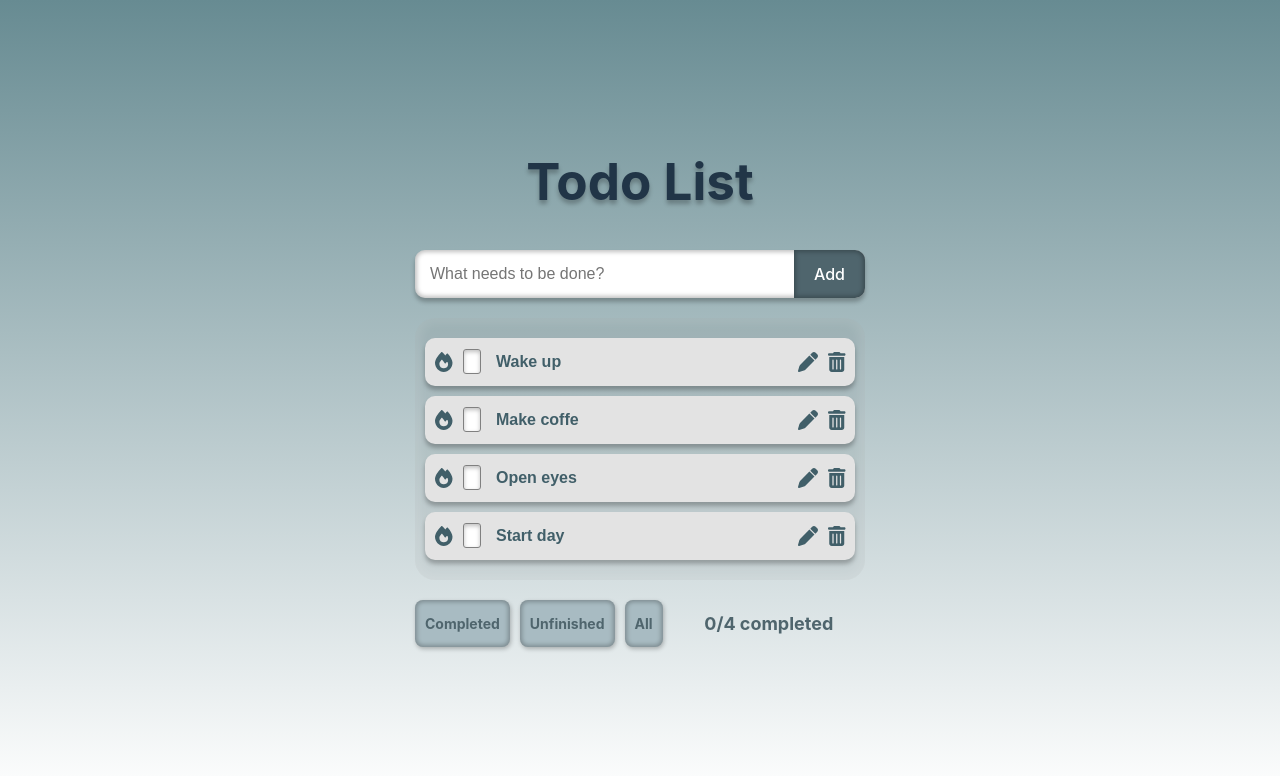
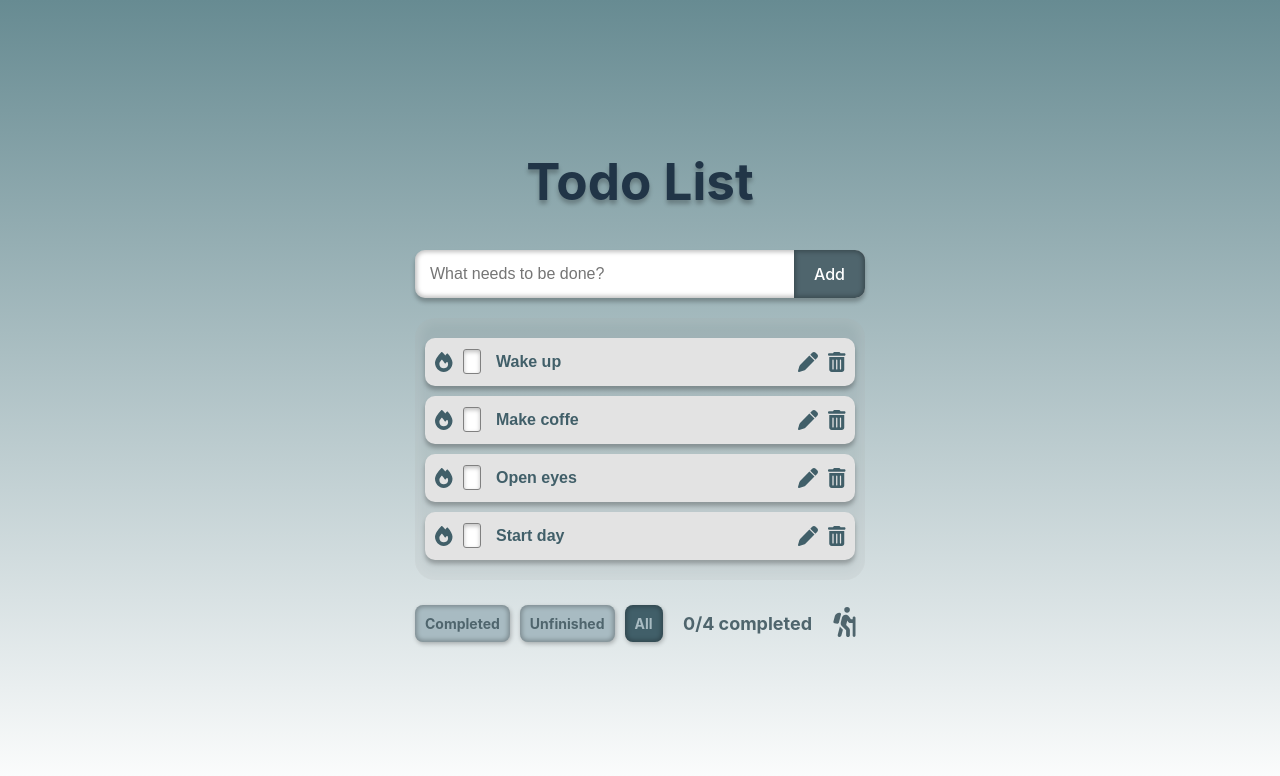
Before and after one commit to LillaBlond/Todo-list, a React (Vite) app: page / in a window 1280 px wide. Shown: the top 776 px of the page. Built offline with nearby package versions, Linux system fonts and the light colour scheme.

Commit message:
can't add empty tasks, added progress icons, showing which filter is active

```diff
--- a/src/CSS/FilterTaskList.css
+++ b/src/CSS/FilterTaskList.css
@@ -2,8 +2,6 @@
 #filter button,
 #filter button:focus
 {
-    background-color: var(--lightBlue);
-    color: var(--slategrey);
     font-weight: bold;
     padding: 10px;
     font-size: 14px;
@@ -12,6 +10,15 @@
     box-shadow: 1px 2px 4px 0px rgba(0, 0, 0, 0.25), inset 0 0 4px 2px rgba(0, 0, 0, 0.25);
 }
 
+.inactive{
+    background-color: var(--lightBlue);
+    color: var(--slategrey);
+}
+
+.active{
+    background-color: var(--darkBlue);
+    color: var(--lightBlue);
+}
 
 #filter button:hover
 {
@@ -38,5 +45,12 @@
 
 #filter{
     display: flex;
+    align-items: center;
     gap: 10px;
 }
+
+.progress-icon{
+    color: var(--slategrey);
+    font-size: 30px;
+    padding-right: 10px;
+}
--- a/src/CSS/Global.css
+++ b/src/CSS/Global.css
@@ -13,6 +13,6 @@
     --darkBlue: #415f69;
     --greyBlue: #495e6e;
     --charcoal: #151515;
-    --errorRed: #FF0000;
+    --errorRed: #e80000;
     --boxShadow: 0 4px 4px rgba(0, 0, 0, 0.25);
 }
--- a/src/CSS/TaskItem.css
+++ b/src/CSS/TaskItem.css
@@ -48,7 +48,8 @@
 }
 .taskItem input[type=text].active{
   background-color: rgb(255, 255, 255);
-  box-shadow: 0 0px 4px rgba(0, 0, 0, 0.25);
+  border-radius: 5px;
+  box-shadow: 0 0px 4px rgba(0, 0, 0, 0.5);
 }
 
 .taskItem input[type=checkbox]{
--- a/src/components/AddTask.tsx
+++ b/src/components/AddTask.tsx
@@ -9,6 +9,7 @@ interface IAddTaskProps{
 export function AddTask(props: IAddTaskProps){
     const [inputValue, setInputValue] = useState("")
     const [isMaxLength, setIsMaxLength] = useState(false);
+    const [isEmpty, setIsEmpty] = useState(false);
 
     function handleChange(e: ChangeEvent<HTMLInputElement>){
         if(e.target.value.length === e.target.maxLength){
@@ -16,19 +17,26 @@ export function AddTask(props: IAddTaskProps){
         } else {
             setIsMaxLength(false);
             setInputValue(e.target.value);
+            setIsEmpty(false);
         }
     }
 
 
     function handleSubmit(e: FormEvent){
         e.preventDefault();
-        props.addTask(inputValue);
-        setInputValue("");
+        if(inputValue === ""){
+            setIsEmpty(true)
+        } else {
+            props.addTask(inputValue);
+            setInputValue("");
+            setIsEmpty(false);
+        }
     }
 
     return <form id="addTask-wrapper">
         <input type="text" name="addTask" onChange={handleChange} value={inputValue} placeholder="What needs to be done?" maxLength={60}/>
         <button type="submit" onClick={handleSubmit}>Add</button>
         {isMaxLength && <p id="error-message">A task can max be 60 characters. <br />Try breaking your task down into smaller tasks</p>}
+        {isEmpty && <p id="error-message">A task can not be empty. Why would you add an empty task?</p>}
     </form>
 }
--- a/src/components/FilterTaskList.tsx
+++ b/src/components/FilterTaskList.tsx
@@ -1,25 +1,32 @@
 import "../css/Global.css"
 import "../css/FilterTaskList.css";
-import { Task } from "../models/Task";
+import { FontAwesomeIcon } from "@fortawesome/react-fontawesome";
+import { faPersonHiking, faTrophy, faThumbsUp} from "@fortawesome/free-solid-svg-icons"
 
 interface IFilterTaskListProps {
     addFilter: (filter: string) => void;
-    taskList: Task[];
+    progress: {
+        total: number;
+        completed: number;
+        progress: number;
+    }
+    filter: string;
 }
 
-export function FilterTaskList({addFilter, taskList}: IFilterTaskListProps){
+export function FilterTaskList({addFilter, progress, filter}: IFilterTaskListProps){
 
-    const data ={
-        total: taskList.length,
-        completed: taskList.filter((task)=> task.isDone).length
-
-    }
 
     return <section id="filter">
-        <button type="button" onClick={() => addFilter("completed")}>Completed</button>
-        <button type="button" onClick={() => addFilter("unfinished")}>Unfinished</button>
-        <button type="button" onClick={() => addFilter("all")}>All</button>
-        <div id="progress">{data.completed + "/" + data.total + " completed"}
+        <button id="completed-btn" type="button" className={(filter === "completed") ? "active" : "inactive"} onClick={() => addFilter("completed")}>Completed</button>
+        <button id="unfinished-btn" type="button" className={(filter === "unfinished") ? "active" : "inactive"} onClick={() => addFilter("unfinished")}>Unfinished</button>
+        <button id="all-btn" type="button" className={(filter === "all") ? "active" : "inactive"} onClick={() => addFilter("all")}>All</button>
+        <div id="progress">{progress.completed + "/" + progress.total + " completed"}
+        </div>
+        <div>
+        {progress.progress === 1 && <FontAwesomeIcon className="progress-icon" icon={faPersonHiking} />}
+        {progress.progress === 2 &&  <FontAwesomeIcon className="progress-icon" icon={faThumbsUp} />}
+        {progress.progress === 3 &&  <FontAwesomeIcon className="progress-icon" icon={faTrophy} />}
+
         </div>
     </section>
 }
--- a/src/components/TaskItem.tsx
+++ b/src/components/TaskItem.tsx
@@ -12,13 +12,14 @@ interface ITaskItemProps{
     updateTask: (id: number, value: string, status: boolean) => void;
 }
 
-
 export function TaskItem({id, content, status, removeItem, updateTask}: ITaskItemProps){
     const [isDone, setIsDone] = useState<boolean>(status);
     const [isActive, setIsActive] = useState<boolean>(false);
     const [inputValue, setInputValue] = useState(content);
     const [tempValue, setTempValue] = useState("");
     const [isMaxLength, setIsMaxLength] = useState(false);
+    const [isEmpty, setIsEmpty] = useState(false);
+    const [showError, setShowError] = useState(false);
 
     function setProgressStatus(){
         const tempStatus = isDone ? false : true;
@@ -32,11 +33,16 @@ export function TaskItem({id, content, status, removeItem, updateTask}: ITaskIte
     }
 
     function handleChange(e: ChangeEvent<HTMLInputElement>){
-
+       console.log(e.target.value.length)
         if(e.target.value.length === e.target.maxLength){
             setIsMaxLength(true);
+        } else if(e.target.value.length === 0){
+            setIsEmpty(true);
+            setInputValue(e.target.value);
         } else {
+            setShowError(false);
             setIsMaxLength(false);
+            setIsEmpty(false);
             setInputValue(e.target.value);
         }
     }
@@ -44,19 +50,27 @@ export function TaskItem({id, content, status, removeItem, updateTask}: ITaskIte
     function cancelChange(){
         setInputValue(tempValue);
         setIsMaxLength(false);
+        setIsEmpty(false);
+        setShowError(false);
         changeActiveStatus();
     }
 
     function saveChange(){
-        updateTask(id, inputValue, isDone);
-        changeActiveStatus();
-        setIsMaxLength(false);
+        if(!isEmpty){
+            updateTask(id, inputValue, isDone);
+            changeActiveStatus();
+            setIsMaxLength(false);
+            setShowError(false);
+        } else {
+            setShowError(true);
+        }
     }
 
     return <li key={id} className={"taskItem" + " " +(isDone ? "done" : "")}>
         {!isDone && <FontAwesomeIcon className="icon" icon={faFire} />}
         <input type="checkbox" name="checkbox" onClick={setProgressStatus} disabled={isActive ? true : false} defaultChecked={isDone ? true : false}/>
-        {isMaxLength && <p class="task-item-error">Max 60 characters</p>}
+        {isMaxLength && <p className="task-item-error">Max 60 characters</p>}
+        {showError && <p className="task-item-error">A task can not be empty. Just remove it instead.</p>}
         <input type="text" className={(isDone ? "done" : "") + " " +(isActive && "active")} value={inputValue} onChange={handleChange} disabled={isActive ? false : true} maxLength={60}/>
         {!isDone && <FontAwesomeIcon className="icon" icon={isActive ? faFloppyDisk: faPen} onClick={ () => isActive ? saveChange() : changeActiveStatus()}/>}
         <FontAwesomeIcon className="icon" icon={isActive ? faXmark: faTrashCan} onClick={() => { !isActive ? removeItem(id) : cancelChange()} } />
--- a/src/components/TodoList.tsx
+++ b/src/components/TodoList.tsx
@@ -13,6 +13,25 @@ export function TodoList(){
       const savedTaskList = JSON.parse(localStorage.getItem("savedTaskList")|| everyDayItems);
       const [tempTaskList, setTempTaskList] = useState<Task[]>(savedTaskList);
       const [filter, setFilter] = useState<string>("all");
+      const progress = calculateProgress();
+
+
+      function calculateProgress(){
+        const totalTasks = tempTaskList.length;
+        const completedTasks = tempTaskList.filter((task:Task)=> task.isDone).length;
+        const progress = Math.round((tempTaskList.filter((task:Task)=> task.isDone).length / (savedTaskList.length) * 100));
+        let progressLevel: number;
+
+        if(progress < 30){
+            progressLevel = 1;
+        } else if(progress < 90){
+            progressLevel = 2;
+        } else progressLevel = 3
+
+        return {total: totalTasks, completed: completedTasks, progress: progressLevel}
+      }
+
+
 
       function addTask(task: string){
           setTempTaskList([...tempTaskList, new Task(getNewId(), task, false)]);
@@ -45,6 +64,6 @@ export function TodoList(){
         <h1>Todo List</h1>
         <AddTask addTask={addTask}></AddTask>
         <ShowTaskList taskList={tempTaskList} removeItem={removeTask} updateTask={updateTask} filter={filter}></ShowTaskList>
-        <FilterTaskList taskList={tempTaskList} addFilter={addFilter}></FilterTaskList>
+        <FilterTaskList filter={filter} progress={progress} addFilter={addFilter}></FilterTaskList>
         </div>
 }
```
